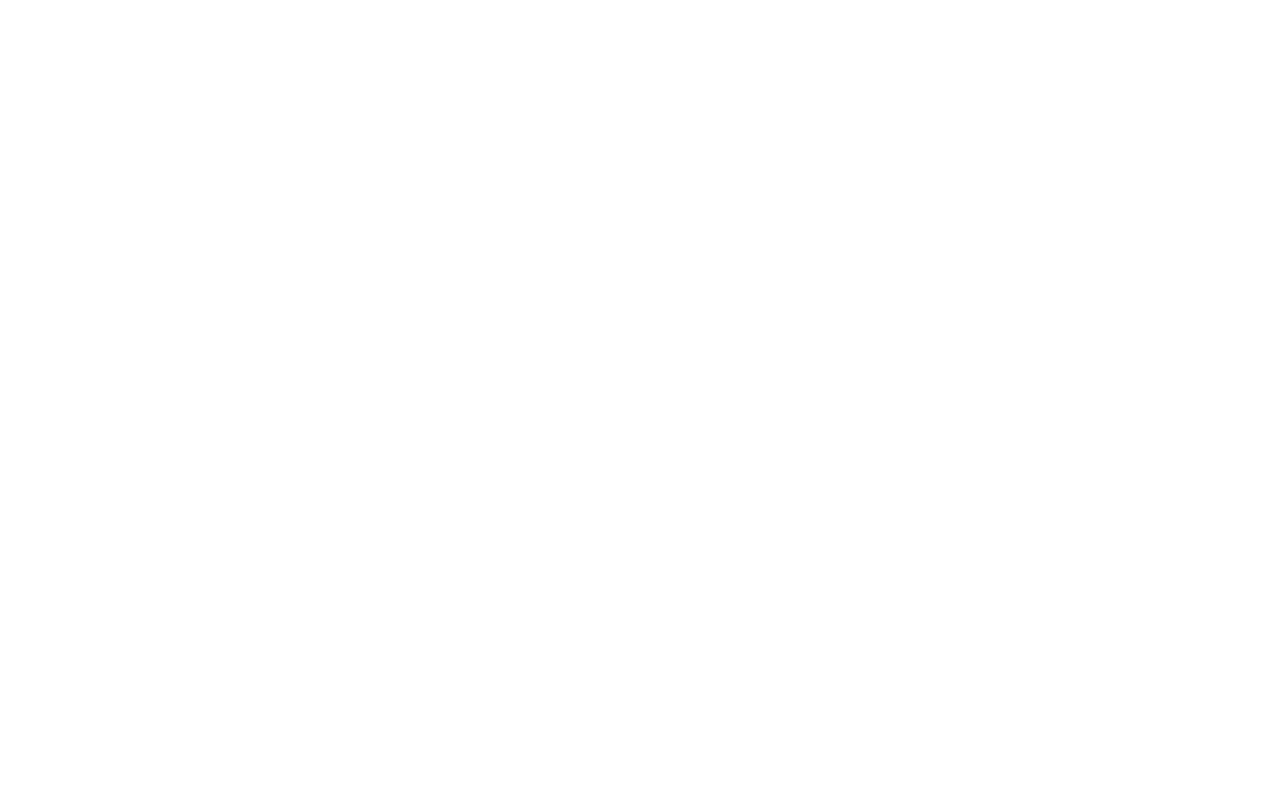
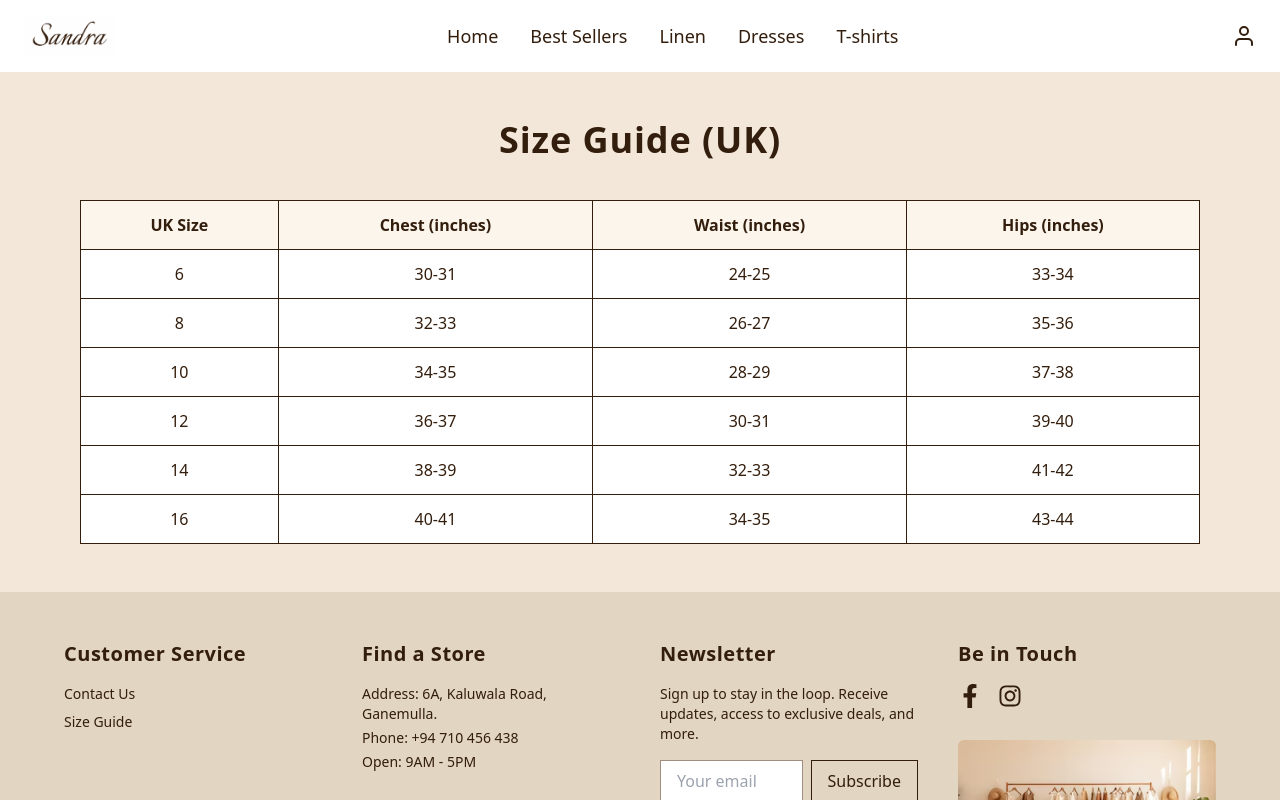
Before and after one commit to MKKPerera/Sandra_Clothing, a React (Vite) app in the folder Frontend/Sandra_Clothing/: page /sizeguide in a window 1280 px wide. Before the commit this address had no page. Shown: the top 800 px of the page. Built offline with nearby package versions, Linux system fonts and the light colour scheme.

Commit message:
Best seller and Size Guide frontend

```diff
--- a/Frontend/Sandra_Clothing/src/App.jsx
+++ b/Frontend/Sandra_Clothing/src/App.jsx
@@ -9,6 +9,7 @@
 import TshirtPage from "./Pages/UserPage/TshirtPage.jsx";
 import ProductPage from "./Pages/UserPage/ProductPage.jsx";
 import ContactUsPage from "./Pages/UserPage/ContactUsPage.jsx";
+import SizeGuide from "./Pages/UserPage/SizeGuide.jsx";
 import { Userhome } from "./Pages/Userhome.jsx";
 import Footer from "./Components/Footer.jsx";
 
@@ -29,6 +30,7 @@
         <Route path="/tshirtpage" element={<TshirtPage />} />
         <Route path="/productpage" element={<ProductPage />} />
         <Route path="/contactus" element={<ContactUsPage />} />
+        <Route path="/sizeguide" element={<SizeGuide />} />
 
         <Route path="/footer" element={<Footer />} />
       </Routes>
--- a/Frontend/Sandra_Clothing/src/Components/Footer.jsx
+++ b/Frontend/Sandra_Clothing/src/Components/Footer.jsx
@@ -21,7 +21,12 @@
             >
               Contact Us
             </li>
-            <li className="cursor-pointer hover:underline">Size Guide</li>
+            <li
+              className="cursor-pointer hover:underline"
+              onClick={() => navigate("/sizeguide")}
+            >
+              Size Guide
+            </li>
           </ul>
         </div>
 
--- a/Frontend/Sandra_Clothing/src/Components/NavBar.jsx
+++ b/Frontend/Sandra_Clothing/src/Components/NavBar.jsx
@@ -23,7 +23,7 @@
           <Link to="/linenpage">Linen</Link>
         </li>
         <li className="cursor-pointer hover:text-gray-600">
-          <Link to="/frockpage">Frocks</Link>
+          <Link to="/frockpage">Dresses</Link>
         </li>
         <li className="cursor-pointer hover:text-gray-600">
           <Link to="/tshirtpage">T-shirts</Link>
--- a/Frontend/Sandra_Clothing/src/Pages/UserPage/BestSellerPage.jsx
+++ b/Frontend/Sandra_Clothing/src/Pages/UserPage/BestSellerPage.jsx
@@ -1,39 +1,60 @@
 import React from "react";
+import { useNavigate } from "react-router-dom";
 import NavBar from "../../Components/NavBar.jsx";
 import Footer from "../../Components/Footer.jsx";
 import product1 from "../../assets/linenfrock.jpg.webp";
 import product2 from "../../assets/croptop.jpeg.webp";
 import product3 from "../../assets/linenfrock.jpg.webp";
-import product4 from "../../assets/croptop.jpeg.webp";
+import product4 from "../../assets/product2.png";
 
 const bestSellers = [
   {
     id: 1,
+    name: "Linen Classic Dress",
+    price: "Rs. 5,500",
+    image: product4,
+  },
+  {
+    id: 2,
     name: "Elegant Linen Dress",
     price: "Rs. 6,200",
     image: product1,
   },
   {
-    id: 2,
+    id: 3,
     name: "Classic Crop Top",
     price: "Rs. 4,500",
     image: product2,
   },
   {
-    id: 3,
+    id: 4,
     name: "Floral Skirt",
     price: "Rs. 5,000",
     image: product3,
   },
   {
-    id: 4,
+    id: 5,
     name: "Cotton Wrap Dress",
     price: "Rs. 7,200",
+    image: product2,
+  },
+  {
+    id: 6,
+    name: "Linen Classic Dress",
+    price: "Rs. 5,500",
     image: product4,
   },
 ];
 
 const BestSellerPage = () => {
+  const navigate = useNavigate();
+
+  const handleCardClick = (item) => {
+    if (item.name === "Linen Classic Dress") {
+      navigate("/productpage");
+    }
+  };
+
   return (
     <>
       <NavBar />
@@ -52,7 +73,8 @@
           {bestSellers.map((item) => (
             <div
               key={item.id}
-              className="overflow-hidden transition duration-300 bg-white rounded shadow-lg hover:shadow-xl"
+              className="overflow-hidden transition duration-300 bg-white rounded shadow-lg cursor-pointer hover:shadow-xl"
+              onClick={() => handleCardClick(item)}
             >
               <img
                 src={item.image}
--- a/Frontend/Sandra_Clothing/src/Pages/UserPage/Frocks.jsx
+++ b/Frontend/Sandra_Clothing/src/Pages/UserPage/Frocks.jsx
@@ -1,10 +1,13 @@
 import { useState } from "react";
+import { useNavigate } from "react-router-dom";
 import NavBar from "../../Components/NavBar.jsx";
 import Footer from "../../Components/Footer.jsx";
 import frockImage from "../../assets/frock.jpg";
 import Dress from "../../assets/product2.png";
 
 const Frocks = () => {
+  const navigate = useNavigate();
+
   const [filters, setFilters] = useState({
     productType: "",
     size: "",
@@ -14,18 +17,18 @@
   const products = [
     {
       id: 1,
-      name: "Floral Frock",
-      price: "Rs. 4,800",
+      name: "Linen Classic Dress",
+      price: "Rs. 5,500",
       priceValue: 4800,
-      type: "frock",
-      image: frockImage,
+      type: "casual",
+      image: Dress,
     },
     {
       id: 2,
       name: "Casual Frock",
       price: "Rs. 3,900",
       priceValue: 3900,
-      type: "frock",
+      type: "casual",
       image: frockImage,
     },
     {
@@ -33,7 +36,7 @@
       name: "Party Frock",
       price: "Rs. 6,200",
       priceValue: 6200,
-      type: "frock",
+      type: "party",
       image: frockImage,
     },
     {
@@ -41,7 +44,7 @@
       name: "Classic Frock",
       price: "Rs. 5,000",
       priceValue: 5000,
-      type: "frock",
+      type: "casual",
       image: frockImage,
     },
     {
@@ -49,7 +52,7 @@
       name: "Summer Frock",
       price: "Rs. 3,500",
       priceValue: 3500,
-      type: "frock",
+      type: "casual",
       image: frockImage,
     },
     {
@@ -57,7 +60,7 @@
       name: "Linen Classic Dress",
       price: "Rs. 5,500",
       priceValue: 5500,
-      type: "frock",
+      type: "party",
       image: frockImage,
     },
   ];
@@ -67,6 +70,12 @@
       ...prev,
       [e.target.name]: e.target.value,
     }));
+  };
+
+  const handleCardClick = (item) => {
+    if (item.name === "Linen Classic Dress") {
+      navigate("/productpage");
+    }
   };
 
   const filteredProducts = products.filter((product) => {
@@ -89,14 +98,12 @@
     <>
       <NavBar />
 
-      {/* Filter Section */}
       <div className="bg-[#F2E7D8] py-8 px-4 md:px-16">
         <h2 className="text-3xl font-bold text-[#331D0C] mb-6 text-center tracking-wide">
           Explore Frocks Collection
         </h2>
 
         <div className="flex flex-col justify-center gap-6 mb-10 md:flex-row">
-          {/* Product Type Filter */}
           <select
             name="productType"
             value={filters.productType}
@@ -104,24 +111,10 @@
             className="px-4 py-2 tracking-wide border border-gray-400 bg-transparent text-[#331D0C] rounded"
           >
             <option value="">Product Type</option>
-            <option value="frock">Casual Frock</option>
-            <option value="frock">Party Frock</option>
+            <option value="casual">Casual Frock</option>
+            <option value="party">Party Frock</option>
           </select>
 
-          {/* Size Filter */}
-          {/* <select
-            name="size"
-            value={filters.size}
-            onChange={handleFilterChange}
-            className="px-4 py-2 tracking-wide border border-gray-400 bg-transparent text-[#331D0C] rounded"
-          >
-            <option value="">Size</option>
-            <option value="S">Small (S)</option>
-            <option value="M">Medium (M)</option>
-            <option value="L">Large (L)</option>
-          </select> */}
-
-          {/* Price Filter */}
           <select
             name="price"
             value={filters.price}
@@ -135,13 +128,13 @@
           </select>
         </div>
 
-        {/* Product Cards */}
         <div className="grid grid-cols-1 gap-8 sm:grid-cols-2 md:grid-cols-3">
           {filteredProducts.length > 0 ? (
             filteredProducts.map((item) => (
               <div
                 key={item.id}
-                className="p-4 transition bg-white shadow hover:shadow-xl"
+                className="p-4 transition bg-white shadow cursor-pointer hover:shadow-xl"
+                onClick={() => handleCardClick(item)}
               >
                 <img
                   src={item.image}
--- /dev/null
+++ b/Frontend/Sandra_Clothing/src/Pages/UserPage/SizeGuide.jsx
@@ -0,0 +1,80 @@
+import React from "react";
+import NavBar from "../../Components/NavBar.jsx";
+import Footer from "../../Components/Footer.jsx";
+
+const SizeGuide = () => {
+  return (
+    <>
+      <NavBar />
+
+      <div className="bg-[#F2E7D8]  py-12 px-6 md:px-20">
+        <h1 className="text-4xl font-bold text-center text-[#331D0C] mb-10 tracking-wide">
+          Size Guide (UK)
+        </h1>
+
+        <div className="overflow-x-auto">
+          <table className="min-w-full text-center border border-[#331D0C]">
+            <thead className="bg-[#fbf5ec]">
+              <tr>
+                <th className="py-3 px-4 border border-[#331D0C] text-[#331D0C]">
+                  UK Size
+                </th>
+                <th className="py-3 px-4 border border-[#331D0C] text-[#331D0C]">
+                  Chest (inches)
+                </th>
+                <th className="py-3 px-4 border border-[#331D0C] text-[#331D0C]">
+                  Waist (inches)
+                </th>
+                <th className="py-3 px-4 border border-[#331D0C] text-[#331D0C]">
+                  Hips (inches)
+                </th>
+              </tr>
+            </thead>
+            <tbody className="bg-white text-[#331D0C]">
+              <tr>
+                <td className="py-3 px-4 border border-[#331D0C]">6</td>
+                <td className="py-3 px-4 border border-[#331D0C]">30-31</td>
+                <td className="py-3 px-4 border border-[#331D0C]">24-25</td>
+                <td className="py-3 px-4 border border-[#331D0C]">33-34</td>
+              </tr>
+              <tr>
+                <td className="py-3 px-4 border border-[#331D0C]">8</td>
+                <td className="py-3 px-4 border border-[#331D0C]">32-33</td>
+                <td className="py-3 px-4 border border-[#331D0C]">26-27</td>
+                <td className="py-3 px-4 border border-[#331D0C]">35-36</td>
+              </tr>
+              <tr>
+                <td className="py-3 px-4 border border-[#331D0C]">10</td>
+                <td className="py-3 px-4 border border-[#331D0C]">34-35</td>
+                <td className="py-3 px-4 border border-[#331D0C]">28-29</td>
+                <td className="py-3 px-4 border border-[#331D0C]">37-38</td>
+              </tr>
+              <tr>
+                <td className="py-3 px-4 border border-[#331D0C]">12</td>
+                <td className="py-3 px-4 border border-[#331D0C]">36-37</td>
+                <td className="py-3 px-4 border border-[#331D0C]">30-31</td>
+                <td className="py-3 px-4 border border-[#331D0C]">39-40</td>
+              </tr>
+              <tr>
+                <td className="py-3 px-4 border border-[#331D0C]">14</td>
+                <td className="py-3 px-4 border border-[#331D0C]">38-39</td>
+                <td className="py-3 px-4 border border-[#331D0C]">32-33</td>
+                <td className="py-3 px-4 border border-[#331D0C]">41-42</td>
+              </tr>
+              <tr>
+                <td className="py-3 px-4 border border-[#331D0C]">16</td>
+                <td className="py-3 px-4 border border-[#331D0C]">40-41</td>
+                <td className="py-3 px-4 border border-[#331D0C]">34-35</td>
+                <td className="py-3 px-4 border border-[#331D0C]">43-44</td>
+              </tr>
+            </tbody>
+          </table>
+        </div>
+      </div>
+
+      <Footer />
+    </>
+  );
+};
+
+export default SizeGuide;
```
